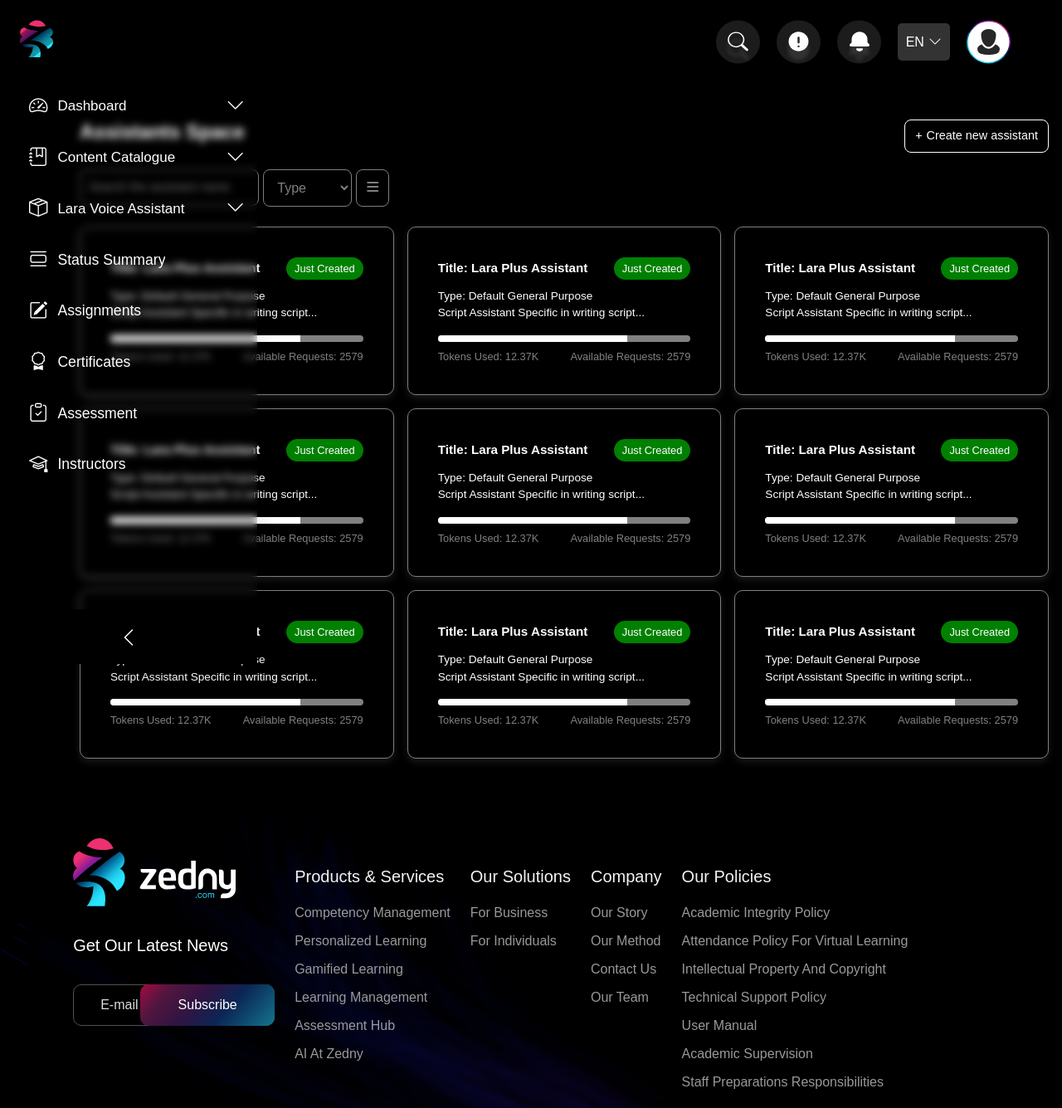
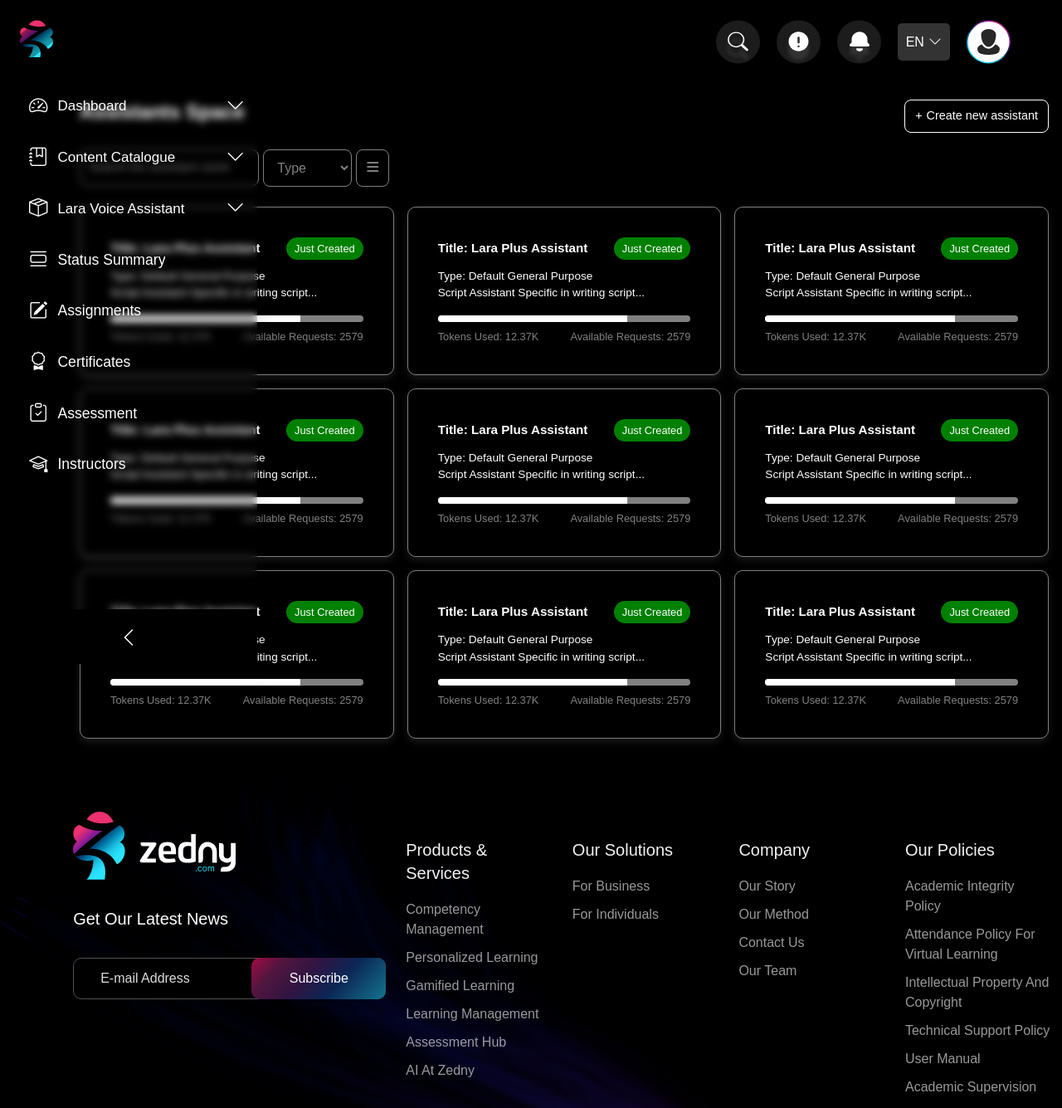
Before and after one commit to ibrahimsaber1/LARA-Platform-Frontend, a React (Vite) app: page / in a window 1280 px wide. Shown: the top 1335 px of the page at 83% size. Built offline with nearby package versions, Linux system fonts and the light colour scheme.

Commit message:
make the main compouned responsive

```diff
--- a/package.json
+++ b/package.json
@@ -19,6 +19,7 @@
     "react": "^18.3.1",
     "react-dom": "^18.3.1",
     "react-i18next": "^15.1.1",
+    "react-icons": "^5.3.0",
     "react-router-dom": "^6.28.0",
     "simplebar": "^6.2.7",
     "simplebar-react": "^3.2.6"
--- a/src/Components/Layout/Footer/Footer.css
+++ b/src/Components/Layout/Footer/Footer.css
@@ -274,13 +274,6 @@
 /* Responsive Adjustments */
 
 /* Extra Large Devices (Desktops, 1200px and up) */
-@media (min-width: 1200px) {
-    .zedny-footer .post-landing-footer .col-lg-4,
-    .zedny-footer .post-landing-footer .col-lg-2 {
-        flex: 0 0 auto;
-        width: auto;
-    }
-}
 
 /* Large Devices (Laptops, 992px and up) */
 @media (max-width: 1199.98px) and (min-width: 992px) {
@@ -307,6 +300,10 @@
 
 /* Medium Devices (Tablets, 768px to 991.98px) */
 @media (max-width: 991.98px) and (min-width: 768px) {
+  .zedny-footer .footer-content{
+    padding-inline-start: 10%;
+
+  }
     .zedny-footer .post-landing-footer {
         flex-direction: row;
         flex-wrap: wrap;
@@ -331,6 +328,10 @@
 
 /* Small Devices (Large Phones, 576px to 767.98px) */
 @media (max-width: 767.98px) and (min-width: 576px) {
+  .zedny-footer .footer-content{
+    padding-inline-start: 11%;
+
+  }
     .zedny-footer .post-landing-footer {
         flex-direction: column;
         align-items: center;
@@ -354,6 +355,10 @@
 
 /* Extra Small Devices (Phones, less than 576px) */
 @media (max-width: 575.98px) {
+  .zedny-footer .footer-content{
+    padding-inline-start: 15%;
+
+  }
     .zedny-footer .post-landing-footer {
         flex-direction: column;
         align-items: center;
--- a/src/assets/styles/Home/Main.css
+++ b/src/assets/styles/Home/Main.css
@@ -157,183 +157,48 @@
 
 /* ---------------------------------------------------------------------------------------------------------------*/
 /* -------------Responsive Adjustments------------------*/
-/*
 @media only screen and (max-width: 599px) {
     .main {
         max-width: 100%;
         padding: 2rem;
-        margin-top: -14rem;
-        right: 20%;
-        transform: translateX(20%);
+        margin-top: 4rem;
+
     }
 
-    .card {
-        padding: 5px;
-    }
-    .card-body {
-        width: 100%;
-    }
 
-    .header-section h1 {
-        font-size: 1rem;
-    }
+}
 
-    .create-assistant-btn,
-    .filter-btn,
-    .sort-btn {
-        width: 10% ;
-        padding: 7px 10px;
-        font-size: 0.80rem;
-    }
 
-    .status-badge {
-        font-size: 0.80rem;
-        padding: 4px 8px;
-    }
-
-    .card-text,
-    .usage-info {
-        font-size: 0.9rem;
-    }
-} */
-
-/* @media only screen and (min-width: 600px) {
+@media only screen and (min-width: 600px) {
     .main {
         max-width: 100%;
         padding: 2rem;
-        margin-top: -12rem;
-        right: 20%;
-        transform: translateX(20%);
+        margin-top: rem;
+
     }
 
-    .card {
-        padding: 5px;
-    }
-    .card-body {
-        width: 100%;
-    }
 
-    .header-section h1 {
-        font-size: 1rem;
-    }
-
-    .create-assistant-btn,
-    .filter-btn,
-    .sort-btn {
-        padding: 7px 10px;
-        font-size: 0.80rem;
-    }
-
-    .status-badge {
-        font-size: 0.80rem;
-        padding: 4px 8px;
-    }
-
-    .card-text,
-    .usage-info {
-        font-size: 0.9rem;
-    }
 }
 
 @media only screen and (min-width: 768px) {
     .main {
-        max-width: 90%;
+        max-width: 100%;
         padding: 2.5rem;
-        margin-top: -16rem;
-        right: 25%;
-        transform: translateX(28%);
-    }
-
-    .card {
-        padding: 7.5px;
-    }
-    .card-body {
-        width: 100%;
-    }
-
-    .header-section h1 {
-        font-size: 1rem;
-    }
-
-    .create-assistant-btn,
-    .filter-btn,
-    .sort-btn {
-        padding: 8px 12px;
-        font-size: 0.8rem;
-    }
-
-    .status-badge {
-        font-size: 0.8rem;
-        padding: 5px 10px;
-    }
-
-    .card-text,
-    .usage-info {
-        font-size: 0.7rem;
-    }
-} */
-
-/* Large Devices (desktops, 1200px and up) */
-/* @media only screen and (min-width: 1200px) {
-    .main {
-        background-color: var(--background-color);
-        position: relative;
-        top: 0;
-         margin-top: -8rem;
-        right: 25%;
-        transform: translateX(28%);
-        z-index: 10;
-        min-height: 100vh;
-        height: auto;
-        max-width: 90%;
-        border-radius: 32px;
-        padding: 3rem;
-        border: 1px var(--border-color) solid;
-        transition: background-color 0.3s ease, color 0.3s ease, border-color 0.3s ease;
-    }
-
-    .assistant-card {
-        padding: 20px;
-        border-radius: 10px;
-        border: 0.5px solid var(--text-color) ;
-        box-shadow: 0px 4px 10px rgba(0, 0, 0, 0.1);
-        background-color: var(--background-color);
-        color: var(--text-color);
-        transition: background-color 0.3s ease, color 0.3s ease;
-    }
-
-    .card {
-        padding: 10px;
-    }
-    .card-body {
-        width: 100%;
+        margin-top: 5rem;
+        padding-inline-start: 6rem;
+        padding-inline-end: 1rem;
     }
 
 
-    .header-section h1 {
-        font-size: 1.4rem;
-    }
+}
 
-    .create-assistant-btn,
-    .filter-btn,
-    .sort-btn {
-        padding: 8px 12px;
-        font-size: 1rem;
-    }
+/* Large Devices (desktops, 1200px and up) */
 
-    .status-badge {
-        font-size: 12px;
-        padding: 4px 8px;
-    }
 
-    .card-text,
-    .usage-info {
-        font-size: 0.8rem;
-    }
-}
+
 
 @media only screen and (min-width: 1400px) {
     .main {
-        margin-top: -16rem;
+        margin-top: 6rem;
     }
-} */
+}
```
Also changed, not shown: 1 other file (tests, documents, lock files or other folders).
